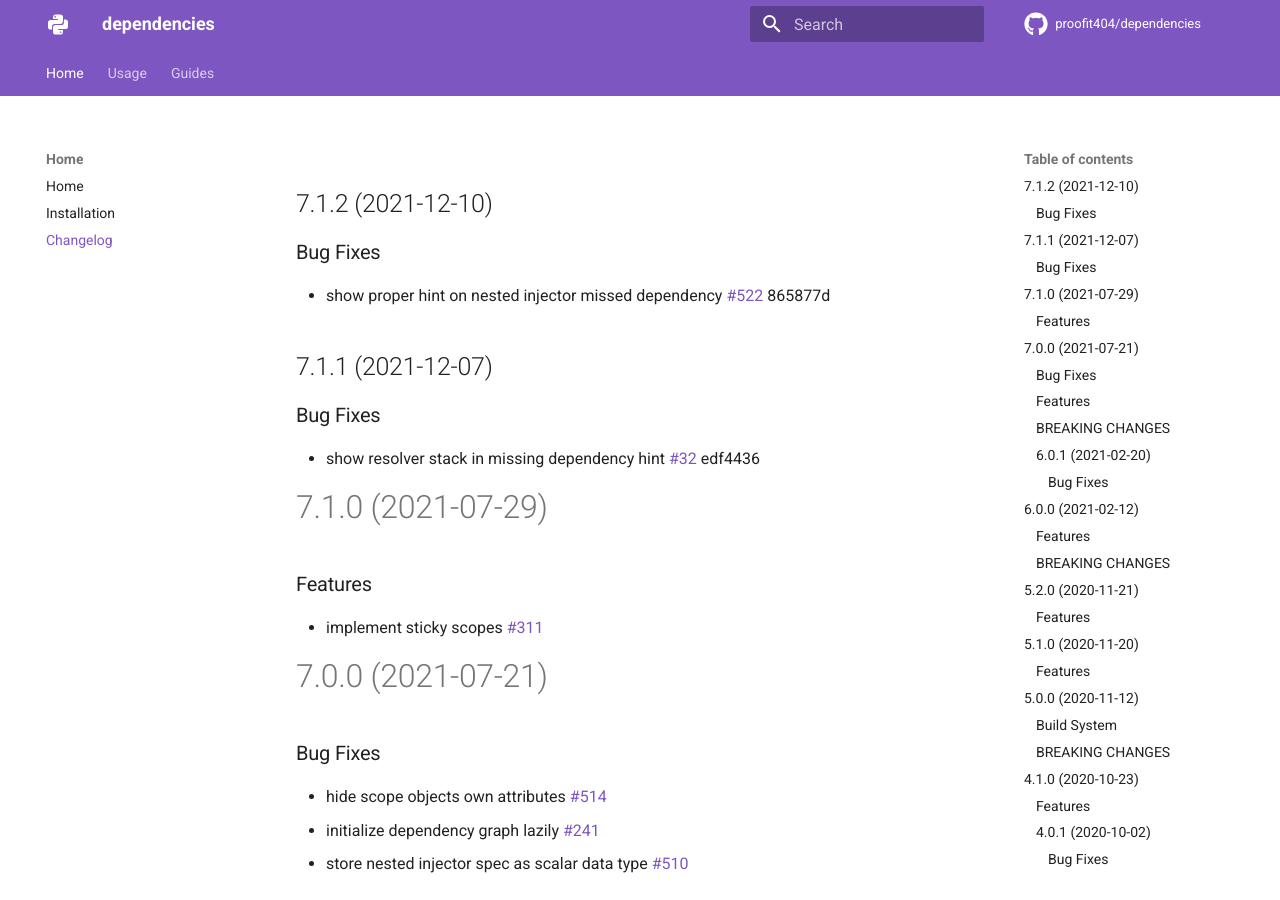
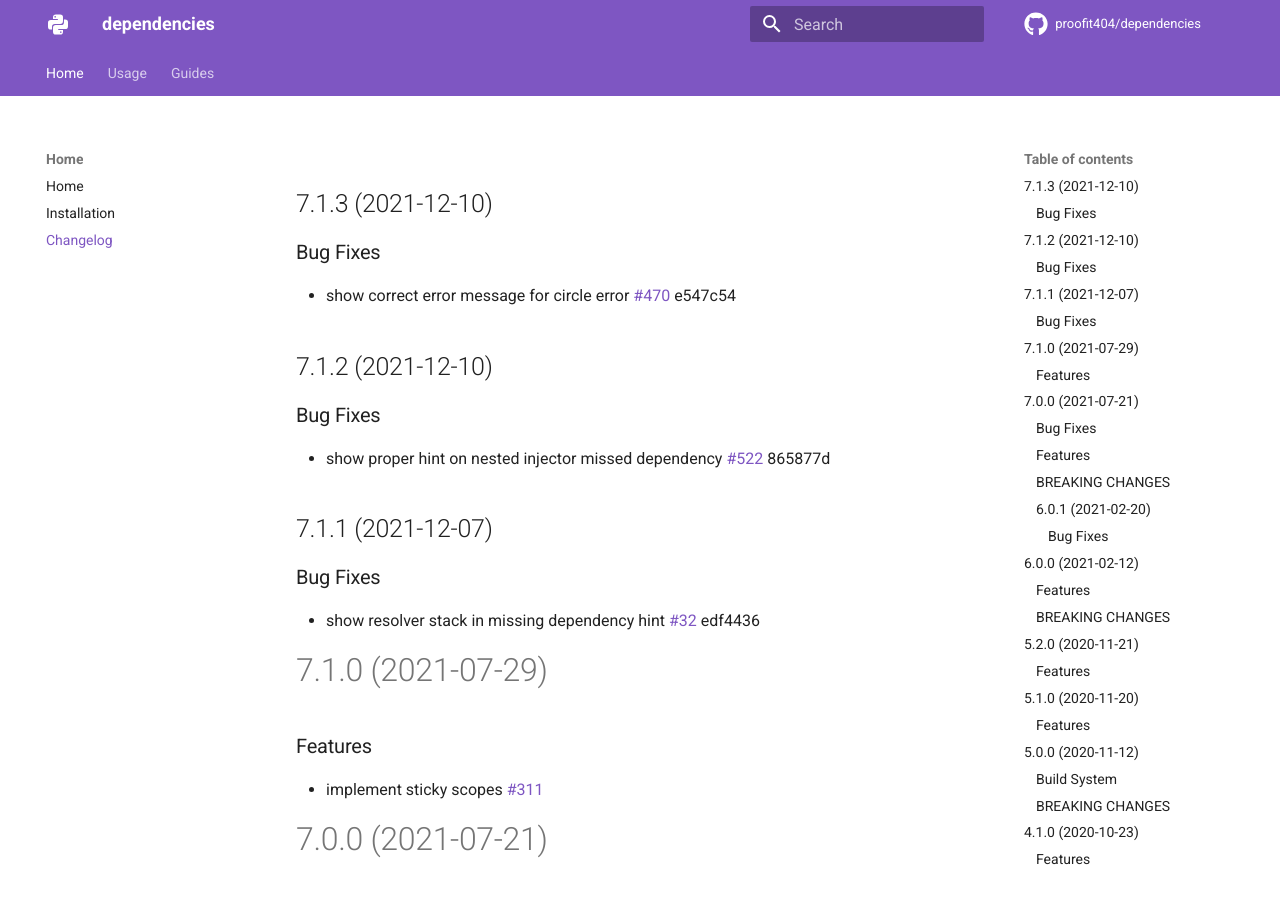
Before and after one commit to proofit404/dependencies, an MkDocs documentation site: the page built from docs/changelog.md, in a window 1280 px wide and 900 px high. Built offline with MkDocs 1.6.1 and Material for MkDocs 9.7.7, drawn with Linux system fonts in a browser that asks for light colours; comment, search, counter and statistics services are not loaded.

Commit message:
chore(release): 7.1.3 [skip ci]
## 7.1.3 (2021-12-10)

### Bug Fixes

* show correct error message for circle error [#470](https://github.com/proofit404/dependencies/issues/470) e547c54

```diff
--- a/docs/changelog.md
+++ b/docs/changelog.md
@@ -1,3 +1,10 @@
+## 7.1.3 (2021-12-10)
+
+### Bug Fixes
+
+- show correct error message for circle error
+  [#470](https://github.com/proofit404/dependencies/issues/470) e547c54
+
 ## 7.1.2 (2021-12-10)
 
 ### Bug Fixes
--- a/pyproject.toml
+++ b/pyproject.toml
@@ -19,7 +19,7 @@ packages = [
 ]
 readme = "docs/index.md"
 repository = "https://github.com/proofit404/dependencies"
-version = "7.1.2"
+version = "7.1.3"
 
 [tool.poetry.dependencies]
 python = "~3.6 || ~3.7 || ~3.8 || ~3.9"
```
